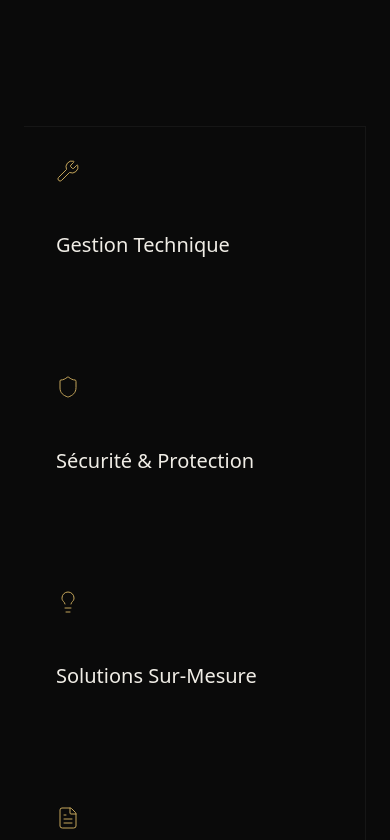
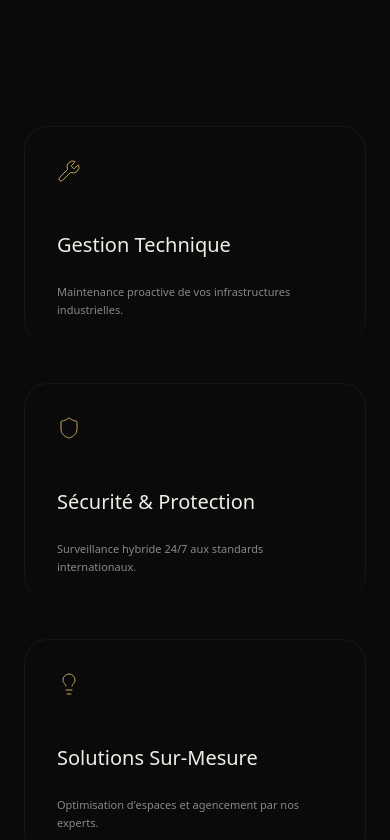
Before and after one commit to celbarrah/SoftGroup, a Next.js app: page / in a window 390 px wide. Shown: the part 6784-7624 px from the top of the page. Built offline with nearby package versions, Linux system fonts and the light colour scheme; a web font is replaced by a local one.

Commit message:
fixing content

```diff
--- a/components/sections/Services.jsx
+++ b/components/sections/Services.jsx
@@ -116,7 +116,7 @@ export default function Services() {
               Expertise Immobilière
             </span>
             <h2 className="font-serif text-5xl md:text-7xl text-cream font-light leading-[1.1]">
-              Gestion <span className="italic text-gold">&</span>
+              Gestion <span className="italic text-gold">& </span>
               Valorisation
             </h2>
           </motion.div>
@@ -136,14 +136,14 @@ export default function Services() {
         </div>
 
         {/* Services: Minimalist Hover Grid */}
-        <div className="grid grid-cols-1 md:grid-cols-5 border-y border-white/5 mb-40">
+        <div className="grid grid-cols-1 gap-10 md:grid-cols-5 border-y-0 md:border-y border-white/5 mb-40">
           {SERVICES.map((svc, i) => (
             <motion.div
               key={svc.title}
               initial={{ opacity: 0, y: 20 }}
               animate={inView ? { opacity: 1, y: 0 } : {}}
               transition={{ duration: 0.8, delay: i * 0.1 }}
-              className="group relative p-8 border-r border-white/5 last:border-r-0 hover:bg-white/[0.02] transition-all duration-500"
+              className="group relative p-8 border md:border-0 border-b-0 md:border-b md:border-r border-white/5 rounded-3xl last:border-r-0 hover:bg-white/[0.02] transition-all duration-500"
             >
               <div className="mb-12 relative">
                 <svc.icon size={24} strokeWidth={1} className="text-gold group-hover:scale-110 transition-transform duration-500" />
@@ -152,7 +152,7 @@ export default function Services() {
               <h4 className="font-serif text-xl text-cream mb-4 group-hover:text-gold transition-colors">
                 {svc.title}
               </h4>
-              <p className="font-sans text-[11px] text-muted leading-relaxed opacity-0 group-hover:opacity-100 transition-all duration-500 transform translate-y-2 group-hover:translate-y-0">
+              <p className="font-sans text-[11px] text-muted leading-relaxed opacity-100 md:opacity-0 group-hover:opacity-100 transition-all duration-500 transform translate-y-2 group-hover:translate-y-0">
                 {svc.description}
               </p>
             </motion.div>
```
